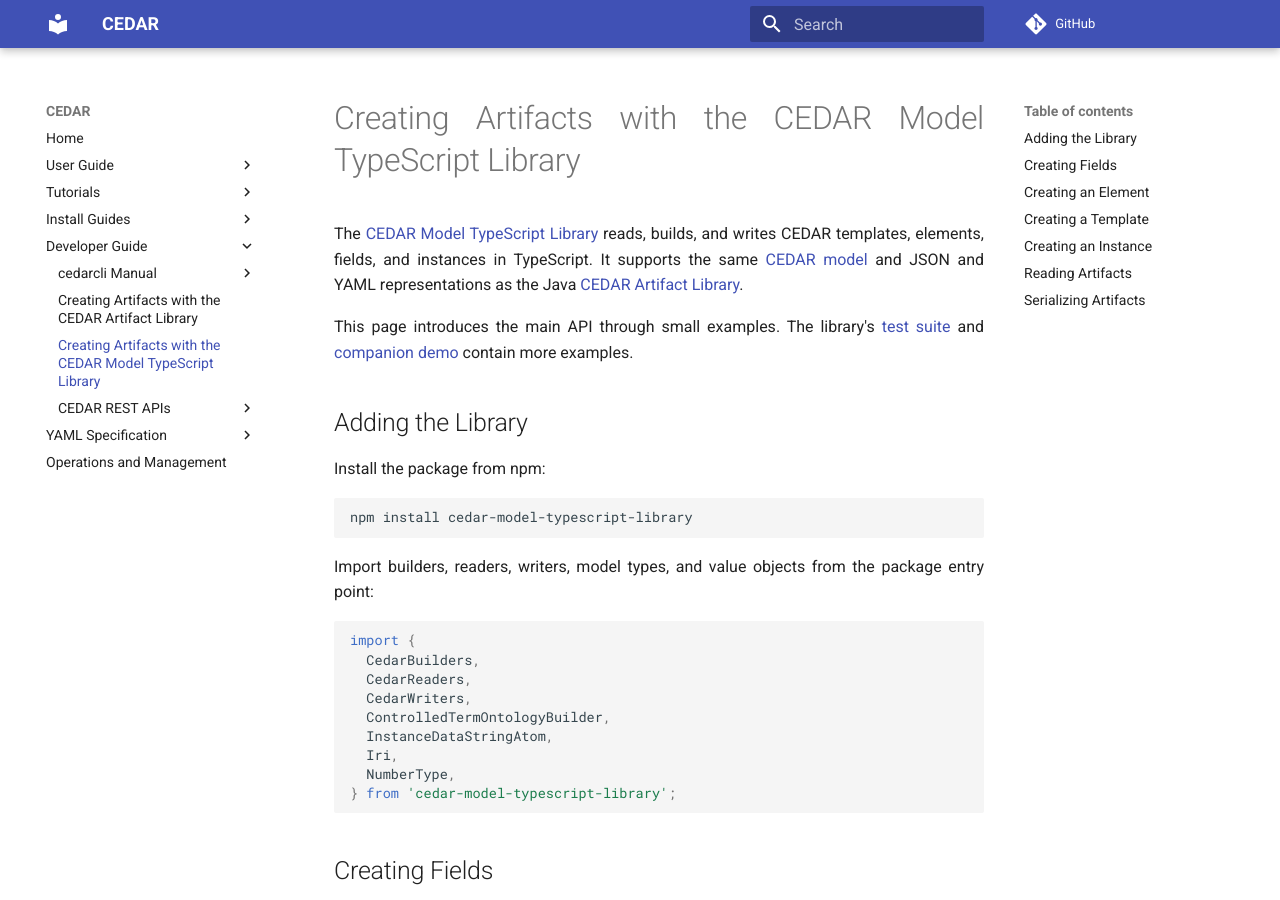
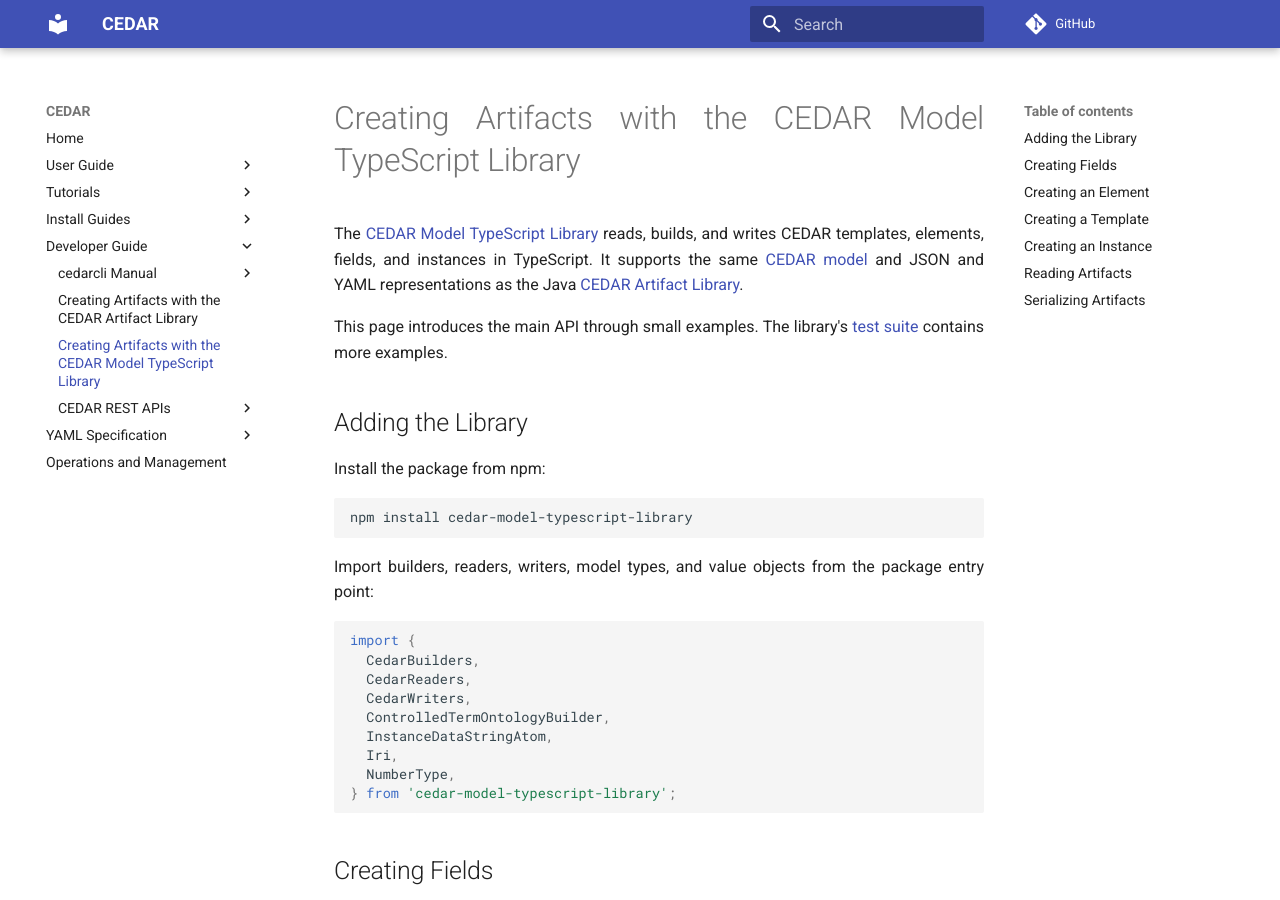
Before and after one commit to metadatacenter/cedar-mkdocs, an MkDocs documentation site: the page built from docs/developer-guide/cedar-model-typescript-library.md, in a window 1280 px wide and 900 px high. Built offline with MkDocs 1.6.1 and Material for MkDocs 9.7.7, drawn with Linux system fonts in a browser that asks for light colours; comment, search, counter and statistics services are not loaded.

Commit message:
Drop the retired companion demo from the TypeScript library page
Co-Authored-By: Claude Opus 5 <noreply@anthropic.com>

```diff
--- a/docs/developer-guide/cedar-model-typescript-library.md
+++ b/docs/developer-guide/cedar-model-typescript-library.md
@@ -2,7 +2,7 @@
 
 The [CEDAR Model TypeScript Library](https://github.com/metadatacenter/cedar-model-typescript-library) reads, builds, and writes CEDAR templates, elements, fields, and instances in TypeScript. It supports the same [CEDAR model](../yaml-spec/cedar-model.md) and JSON and YAML representations as the Java [CEDAR Artifact Library](cedar-artifact-library.md).
 
-This page introduces the main API through small examples. The library's [test suite](https://github.com/metadatacenter/cedar-model-typescript-library/tree/main/test) and [companion demo](https://github.com/metadatacenter/cedar-model-typescript-library-demo) contain more examples.
+This page introduces the main API through small examples. The library's [test suite](https://github.com/metadatacenter/cedar-model-typescript-library/tree/main/test) contains more examples.
 
 ## Adding the Library
 
```
